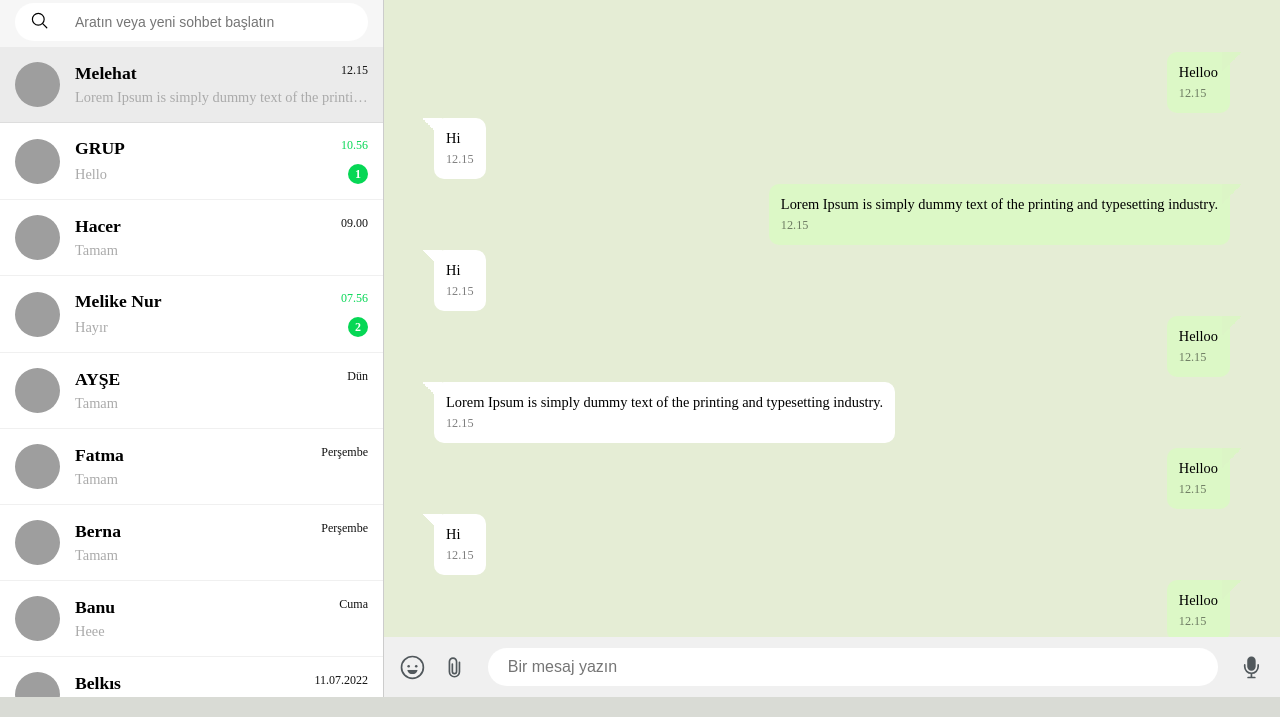
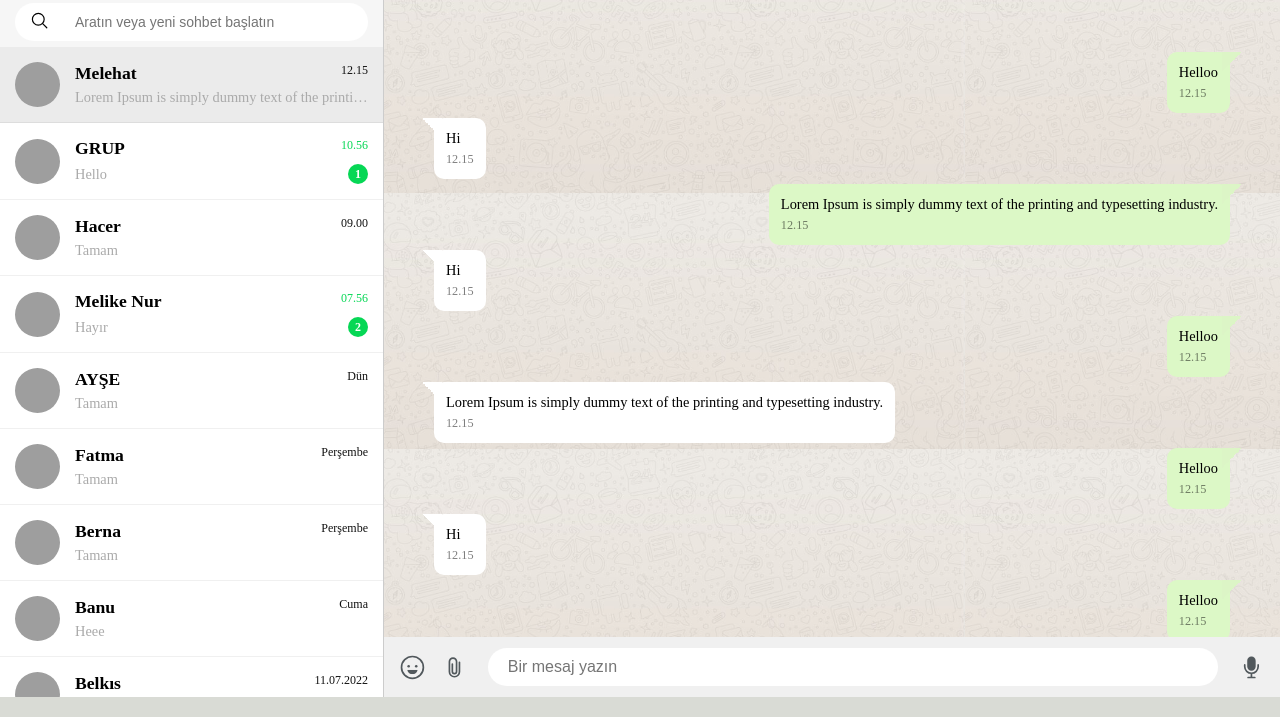
Before and after one commit to irem6142/Whatsapp, a plain HTML site: page index.html in a window 1280 px wide. Shown: the part 83-800 px from the top of the page. Drawn offline with nearby package versions, Linux system fonts and the light colour scheme; grey boxes are pictures that could not be loaded.

Commit message:
Update style.css

```diff
--- a/style.css
+++ b/style.css
@@ -43,7 +43,7 @@
          left: 0;
          width: 100%;
          height: 100%;
-         background: url(image.jpg);
+         background: url(image.png);
      }
      /*Header  kısmı*/
 
```
